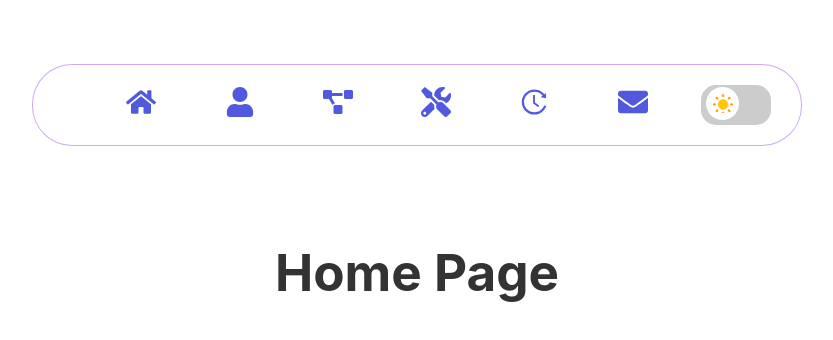
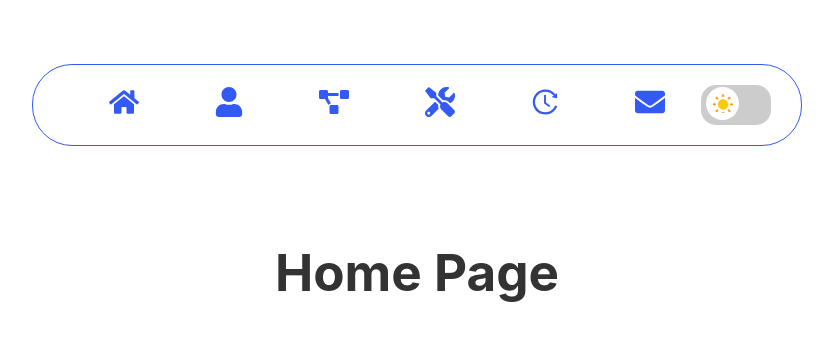
Before and after one commit to anderja2000/JDAndersonPortfolio, a React (Vite) app in the folder Frontend/my-portfolio/: page / in a window 1280 px wide. Shown: the top 340 px of the page, without its empty margins (223-1056 px from the left). Built offline with nearby package versions, Linux system fonts and the light colour scheme.

Commit message:
added a few more features to nav

```diff
--- a/Frontend/my-portfolio/src/App.css
+++ b/Frontend/my-portfolio/src/App.css
@@ -47,3 +47,9 @@ html, body {
   background-color: var(--bg-dark);
   color: var(--text-dark);
 }
+
+.containerNav {
+  display: flex;
+  flex-direction: row;
+  justify-content: space-between;
+}
--- a/Frontend/my-portfolio/src/App.jsx
+++ b/Frontend/my-portfolio/src/App.jsx
@@ -10,14 +10,18 @@ import Header from './components/Header.jsx';
 const InteractiveHeader = lazy(() => import('./components/InteractiveHeader.jsx'));
 import { ThemeContext } from './context/ThemeContext.jsx';
 import './App.css';
-
+import ToggleSwitch from './components/smallComponents/ToggleSwitch.jsx';
 function App() {
   const { theme } = useContext(ThemeContext);
 
   return (
     <main className={`App theme-${theme}`}>
+
       <Router>
+
         <Header />
+
+
         <Routes>
           <Route path="/" element={<HomePage />} />
           <Route path="/AboutMe" element={<AboutMePage />} />
--- a/Frontend/my-portfolio/src/components/Header.jsx
+++ b/Frontend/my-portfolio/src/components/Header.jsx
@@ -1,5 +1,5 @@
 import { Link } from "react-router-dom";
-import { FaHome, FaUser, FaProjectDiagram, FaTools, FaEnvelope } from "react-icons/fa"; // Importing icons
+import { FaHome, FaUser, FaProjectDiagram, FaTools, FaEnvelope } from "react-icons/fa";
 import { AiOutlineHistory } from 'react-icons/ai';
 import { useContext } from "react";
 import { ThemeContext } from "../context/ThemeContext.jsx";
@@ -51,7 +51,6 @@ const Header = () => {
                             <span className="icon-label">Career Timeline</span>
                         </Link>
                     </div>
-
                 </li>
                 <li>
                     <div className="icon-col">
--- a/Frontend/my-portfolio/src/styles/Header.css
+++ b/Frontend/my-portfolio/src/styles/Header.css
@@ -15,7 +15,7 @@
   background-color: transparent;
   color: inherit;
   height: 5em;
-  transition: transfrom 0.3s ease, height 0.3s ease, width 0.3s ease;
+  transition: transform 0.3s ease, height 0.3s ease, width 0.3s ease;
 }
 
 .header:hover {
@@ -24,18 +24,22 @@
   width: 70vw;
 }
 
-/* Default border style */
 .default-border {
-  border: 1px solid rgba(138, 43, 226, 0.4);
+  border: 1px solid #335AF5;
 }
 
-/* Dark theme border style */
 .dark-border {
   border: 2px solid yellow;
 }
 
-.header li link {
-  text-shadow: 2px 2px 4px rgba(0, 0, 0, 0.5);
+.theme-light .icon,
+.theme-light .icon-label {
+  color: #335AF5;
+}
+
+.theme-dark .icon,
+.theme-dark .icon-label {
+  color: #ffffff;
 }
 
 .navbar {
@@ -51,44 +55,54 @@
   transition: color 0.3s ease;
 }
 
-.navbar a:hover {
-  opacity: 0.8;
+.icon-col {
+  display: flex;
+  flex-direction: row;
+  gap: 5px;
+  justify-content: center;
+  align-items: center;
+  padding: 18px 24px;
+  border-radius: 10px;
+  transition: background-color 0.3s ease, color 0.3s ease, transform 0.3s ease;
+  background-color: transparent;
 }
 
 .icon {
-  color: rgb(81, 90, 223);
   font-size: 30px;
+  transition: transform 0.3s ease;
+}
+
+.icon-label {
+  margin-left: 4px;
+  display: none;
+  font-size: 16px;
+  opacity: 1;
+  transition: transform 0.3s ease;
+  background-color: transparent;
+}
+
+@keyframes hoverIconCol {
+  to {
+    transform: translateY(-10px);
+  }
+}
+
+.theme-light .icon-col:hover {
+  animation: hoverIconCol 0.5s ease-out forwards;
+  background-color: rgba(161, 254, 213, 0.904);
+}
+
+.theme-dark .icon-col:hover {
+
+  animation: hoverIconCol 0.5s ease-out forwards;
+  background-color: #335AF5;
+}
+
+.theme-light, .theme-dark .icon-col:hover {
+  color: #ffffff;
 }
 
 
-.icon-label {
-  opacity: 0;
-  transform: translateY(-20px);
-  transition: opacity 0.5s, transform 0.5s;
-  position: absolute;
-  top: 100%;
-  left: 50%;
-  transform: translateX(-50%);
-  bottom: 0;
+.icon-col:hover .icon-label {
+  display: inline-block;
 }
-
-.icon:hover+.icon-label {
-  opacity: 1;
-  transform: translateY(0);
-  transition: opacity 0.5s, transform 0.5s;
-}
-
-.icon-label {
-  font-size: 25px;
-  animation: slide-down 0.5s forwards;
-}
-
-@keyframes slide-down {
-  0% {
-    transform: translateY(-20px);
-  }
-
-  100% {
-    transform: translateY(0);
-  }
-}
--- a/Frontend/my-portfolio/src/styles/ToggleSwitch.css
+++ b/Frontend/my-portfolio/src/styles/ToggleSwitch.css
@@ -14,7 +14,7 @@
 .toggle-switch.active {
     border: 2px solid #333;
     transition: border-color 0.7s ease-in;
-    background-color: #4CAF50;
+    background-color: #6e1b7d;
 }
 
 .toggle-switch-circle {
```
